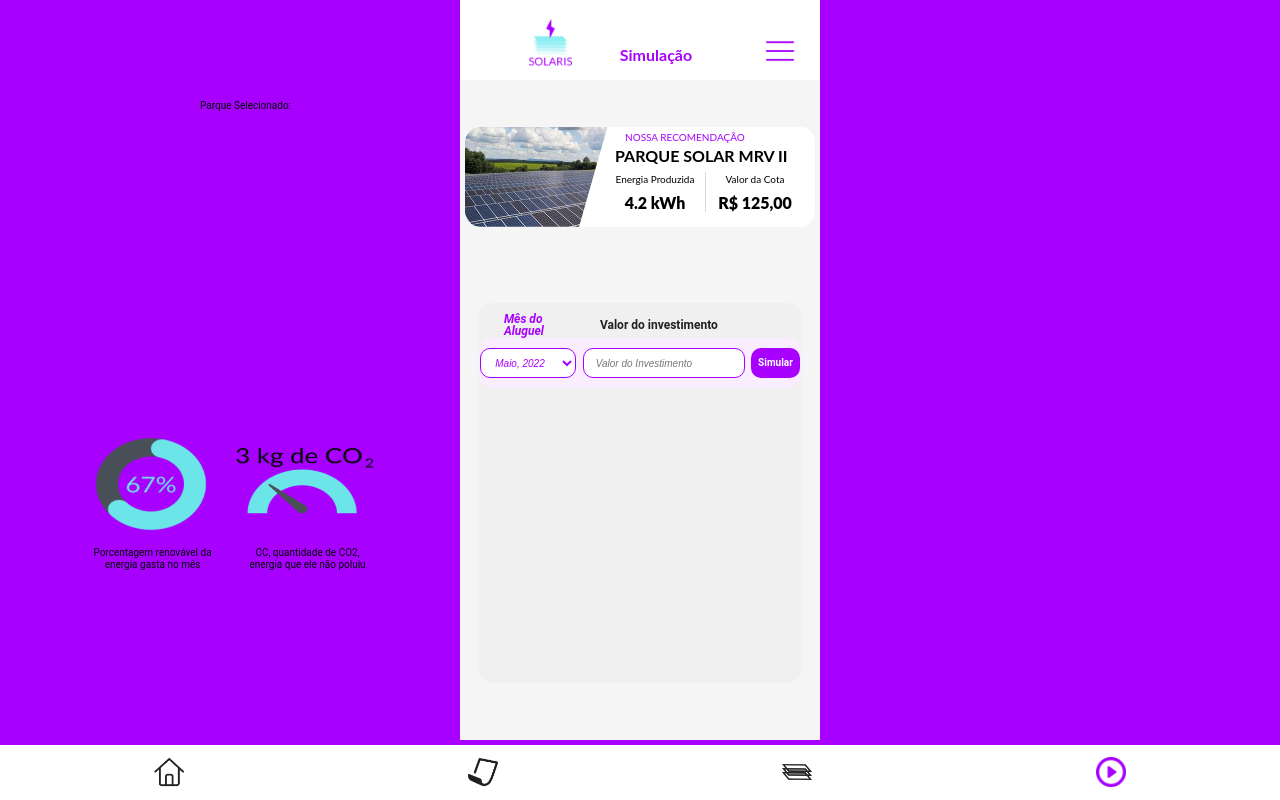
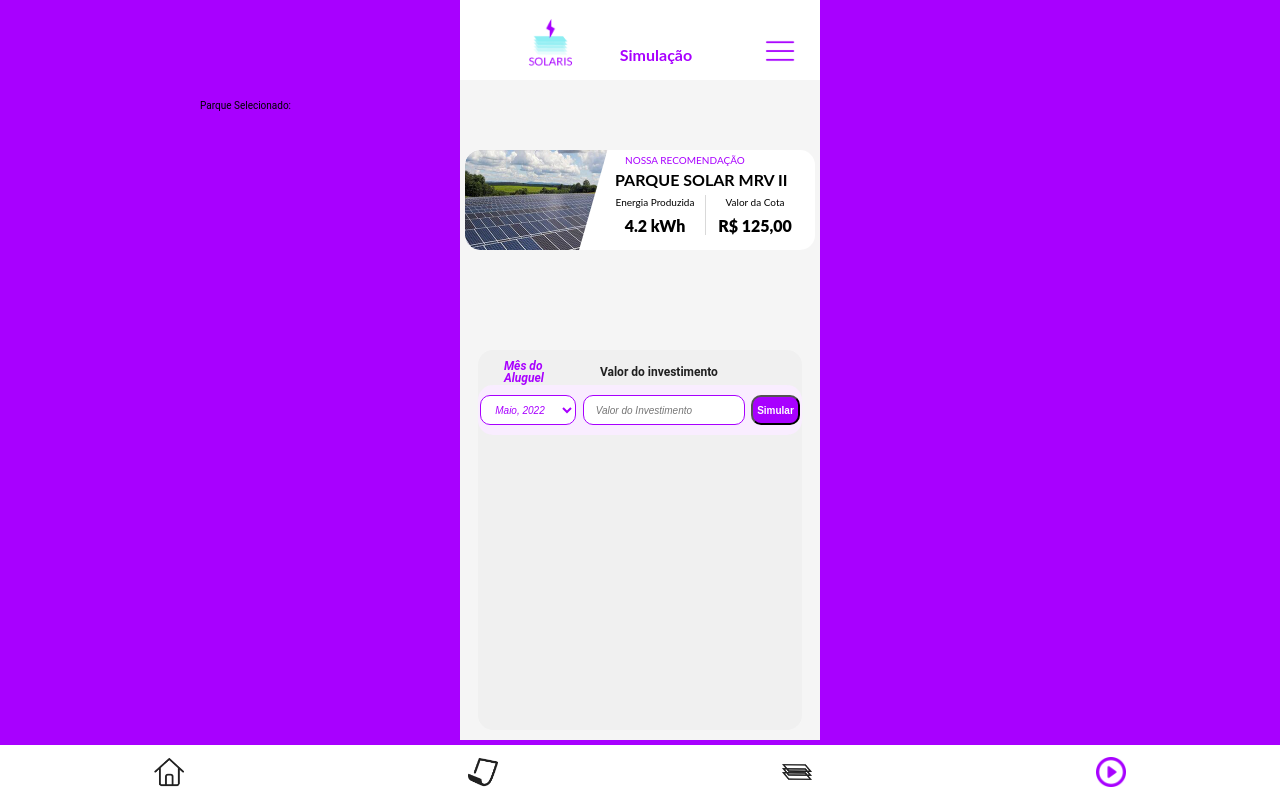
Before and after one commit to luiz-lvj/navi-tech-journey-2022, a React (Create React App) app: page /simulate in a window 1280 px wide. Built offline with nearby package versions, Linux system fonts and the light colour scheme.

Commit message:
fix button on simulate page

```diff
--- a/src/components/Simulate.js
+++ b/src/components/Simulate.js
@@ -32,7 +32,7 @@ export default function Simulate(){
     const [simulated, setSimulated] = useState(false);
 
     const simulate = () => {
-
+        setSimulated(true);
     }
 
     return(
@@ -90,6 +90,7 @@ export default function Simulate(){
 }
 
 function Simulation(simulated) {
+    if (simulated)
         return (
             <div>
             <EconomyGraph src={assets.economiagraph}/>
@@ -379,7 +380,7 @@ const InputArea = styled.div`
     }
 `;
 
-const MyButton = styled.div`
+const MyButton = styled.button`
     display: flex;
     justify-content: center;
     align-items: center;
```
Lines whose indentation alone changed are shown as unchanged.
